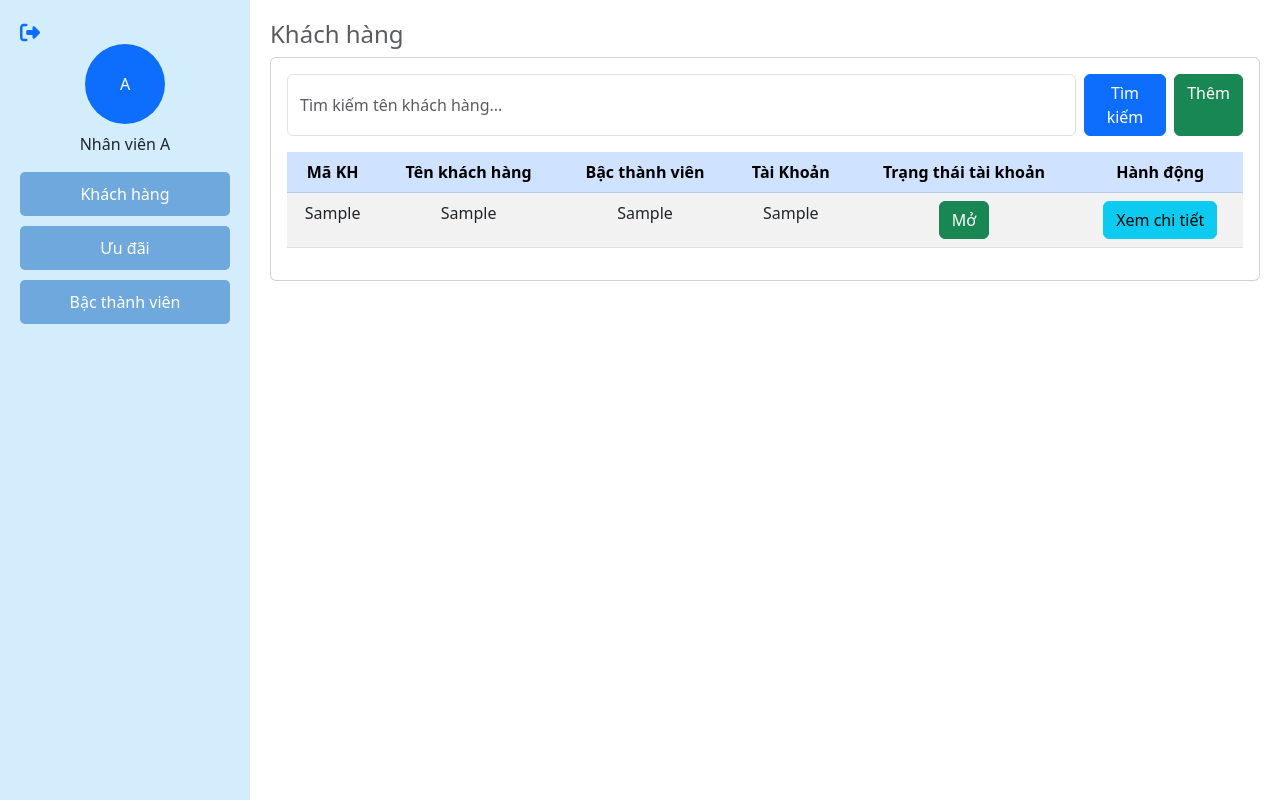
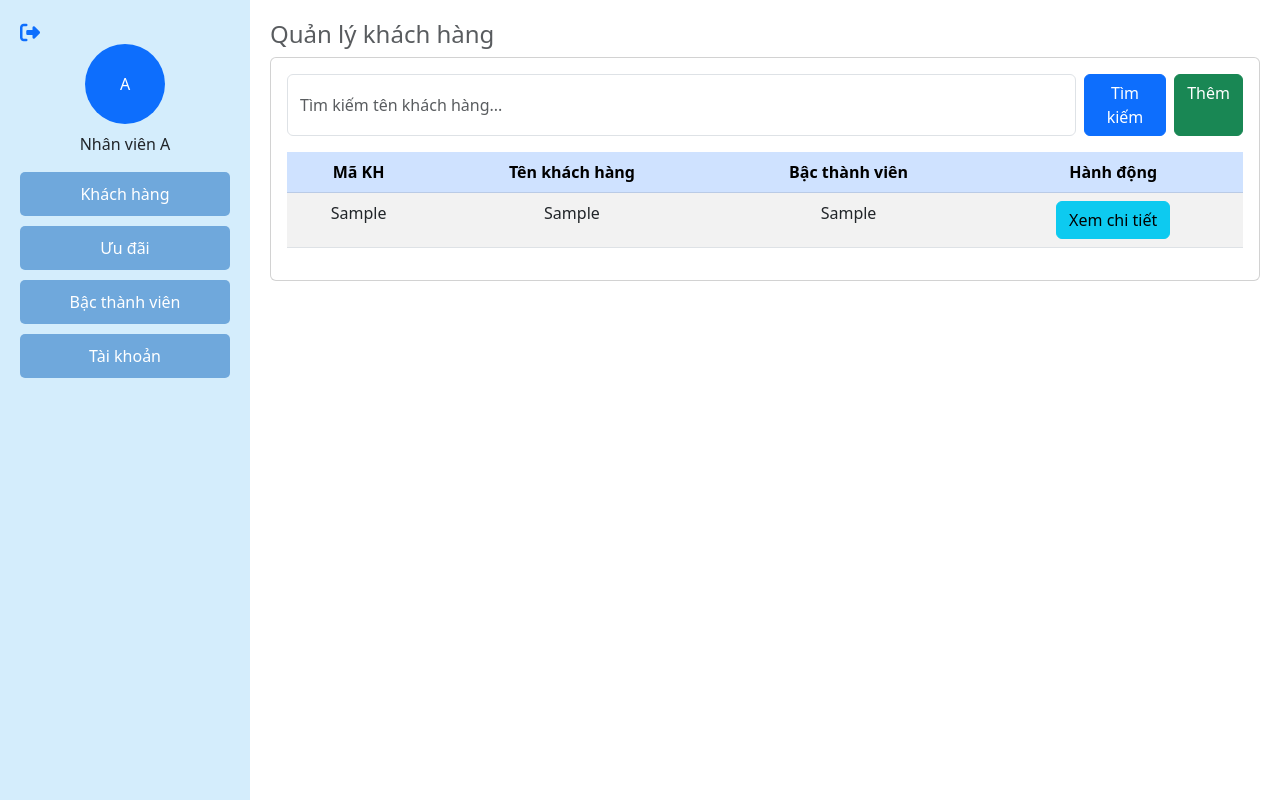
Before and after one commit to MyPhungg/Handwritten-Signature-Verification, a Flask app: template MainCode/templates/admin/chinhsuaKH.html in a window 1280 px wide. Run offline with Flask 3, Linux system fonts and the light colour scheme; the template is opened without the code that fills it: most values are stand-ins (such as "Sample title", 1, 10 or a date in 2020); parts of the project's set-up code (start-up, migrations or seed data) failed here and were passed over.

Commit message:
Update chinhsuaKH.html lần2

```diff
--- a/MainCode/templates/admin/chinhsuaKH.html
+++ b/MainCode/templates/admin/chinhsuaKH.html
@@ -21,11 +21,12 @@
         <a href="{{ url_for('home.admin_khachhang') }}"><div class="menu-item">Khách hàng</div></a>
         <a href="{{ url_for('home.admin_uudai') }}"><div class="menu-item">Ưu đãi</div></a>
         <a href="{{ url_for('home.danh_sach_cap_bac') }}"><div class="menu-item">Bậc thành viên</div></a>
+        <a href="{{ url_for('home.admin_taikhoan') }}"><div class="menu-item">Tài khoản</div></a>
     </div>
 
     <!-- Main content -->
     <div class="content flex-grow-1">
-        <h4 class="text-muted">Khách hàng</h4>
+        <h4 class="text-muted">Quản lý khách hàng</h4>
 
         <div class="card p-3">
             <form action="{{ url_for('home.tim_kiem_khachhang') }}" method="GET" class="d-flex">
@@ -40,31 +41,15 @@
                     <th>Mã KH</th>
                     <th>Tên khách hàng</th>
                     <th>Bậc thành viên</th>
-                    <th>Tài Khoản</th>
-                    <th>Trạng thái tài khoản</th>
                     <th>Hành động</th>
                 </tr>
                 </thead>
                 <tbody>
-                {% for khach_hang in tai_khoan_list %}
+                {% for khach_hang in khach_hang_list %}
                 <tr>
                     <td>{{ khach_hang.MaKH }}</td>
-                    <td>{{ khach_hang.khachhang.HoTen }}</td>
-                    <td>{{ khach_hang.khachhang.capbac.TenCapBac }}</td>
-                    <td>{{ khach_hang.loaitk.TenLoai }}</td>
-                    <td>
-                        {% if khach_hang.TrangThai == 1 %}
-                        <!-- Đang mở -->
-                        <button class="btn btn-danger" data-bs-toggle="modal" data-bs-target="#openModal_{{ khach_hang.MaTK }}">
-                            Đóng
-                        </button>
-                        {% else %}
-                        <!-- Đang đóng -->
-                        <button class="btn btn-success" data-bs-toggle="modal" data-bs-target="#closeModal_{{ khach_hang.MaTK }}">
-                            Mở
-                        </button>
-                        {% endif %}
-                    </td>
+                    <td>{{ khach_hang.HoTen }}</td>
+                    <td>{{ khach_hang.capbac.TenCapBac }}</td>
                     <td>
                         <button class="btn btn-info" data-bs-toggle="modal" data-bs-target="#viewModal_{{ khach_hang.MaKH }}">Xem chi tiết</button>
                     </td>
@@ -76,66 +61,18 @@
     </div>
 </div>
 
-<!-- Modals -->
-{% for khach_hang in tai_khoan_list %}
-<!-- Modal đóng tài khoản -->
-<div class="modal fade" id="closeModal_{{ khach_hang.MaTK }}" tabindex="-1">
-    <div class="modal-dialog">
-        <form method="POST" action="{{ url_for('auth.dong_mo_tai_khoan') }}" enctype="multipart/form-data" class="modal-content">
-            <div class="modal-header">
-                <h5 class="modal-title">Xác nhận đóng tài khoản</h5>
-            </div>
-            <div class="modal-body">
-                Tài khoản của {{ khach_hang.khachhang.HoTen }} có số dư {{ khach_hang.SoDu }}. Bạn chắc chắn muốn đóng?
-                <input type="hidden" name="maTK" value="{{ khach_hang.MaTK }}">
-                <input type="hidden" name="maKH" value="{{ khach_hang.MaKH }}">
-            </div>
-            <div class="mb-3">
-                <label for="viewSignature_{{ khach_hang.MaKH }}">Chọn ảnh chữ ký:</label>
-                <input type="file" name="signature" class="form-control" id="viewSignature_{{ khach_hang.MaKH }}" required>
-            </div>
-            <div class="modal-footer">
-                <button type="submit" class="btn btn-primary">Xác nhận</button>
-                <button type="button" class="btn btn-secondary" data-bs-dismiss="modal">Hủy</button>
-            </div>
-        </form>
-    </div>
-</div>
-
-<!-- Modal mở tài khoản (xác thực chữ ký) -->
-<div class="modal fade" id="openModal_{{ khach_hang.MaTK }}" tabindex="-1">
-    <div class="modal-dialog">
-        <form method="POST" action="{{ url_for('auth.dong_mo_tai_khoan') }}" enctype="multipart/form-data" class="modal-content">
-            <div class="modal-header">
-                <h5 class="modal-title">Xác thực mở tài khoản - {{ khach_hang.khachhang.HoTen }}</h5>
-            </div>
-            <div class="modal-body">
-                <input type="hidden" name="maTK" value="{{ khach_hang.MaTK }}">
-                <input type="hidden" name="maKH" value="{{ khach_hang.MaKH }}">
-                <div class="mb-3">
-                    <label for="viewSignature_{{ khach_hang.MaKH }}">Chọn ảnh chữ ký:</label>
-                    <input type="file" name="signature" class="form-control" id="viewSignature_{{ khach_hang.MaKH }}" required>
-                </div>
-            </div>
-            <div class="modal-footer">
-                <button type="submit" class="btn btn-primary">Xác nhận</button>
-                <button type="button" class="btn btn-secondary" data-bs-dismiss="modal">Hủy</button>
-            </div>
-        </form>
-    </div>
-</div>
-
+{% for khach_hang in khach_hang_list %}
 <!-- Modal xem chi tiết (cũng cần xác thực) -->
 <div class="modal fade" id="viewModal_{{ khach_hang.MaKH }}" tabindex="-1">
     <div class="modal-dialog">
         <form method="POST" action="{{ url_for('auth.verify_signature_to_change_kh') }}" enctype="multipart/form-data" class="modal-content">
             <div class="modal-header">
-                <h5 class="modal-title">Xác thực chữ ký để xem chi tiết - {{ khach_hang.khachhang.HoTen }}</h5>
+                <h5 class="modal-title">Xác thực chữ ký để xem chi tiết - {{ khach_hang.HoTen }}</h5>
             </div>
             <div class="modal-body">
                 <input type="hidden" name="maKH" value="{{ khach_hang.MaKH }}">
                 <input type="hidden" name="come" value="home.chi_tiet_khachhang">
-                <input type="hidden" name="back" value="home.admin_khachhang">
+                <input type="hidden" name="back" value="home.chi_tiet_khachhang">
                 <div class="mb-3">
                     <label for="viewSignature_{{ khach_hang.MaKH }}">Chọn ảnh chữ ký:</label>
                     <input type="file" name="signature" class="form-control" id="viewSignature_{{ khach_hang.MaKH }}" required>
```
